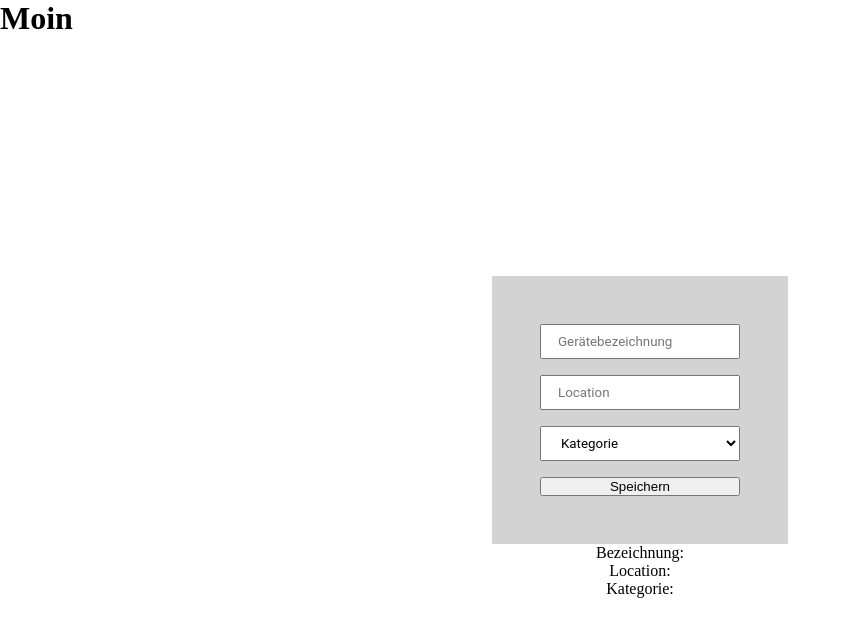
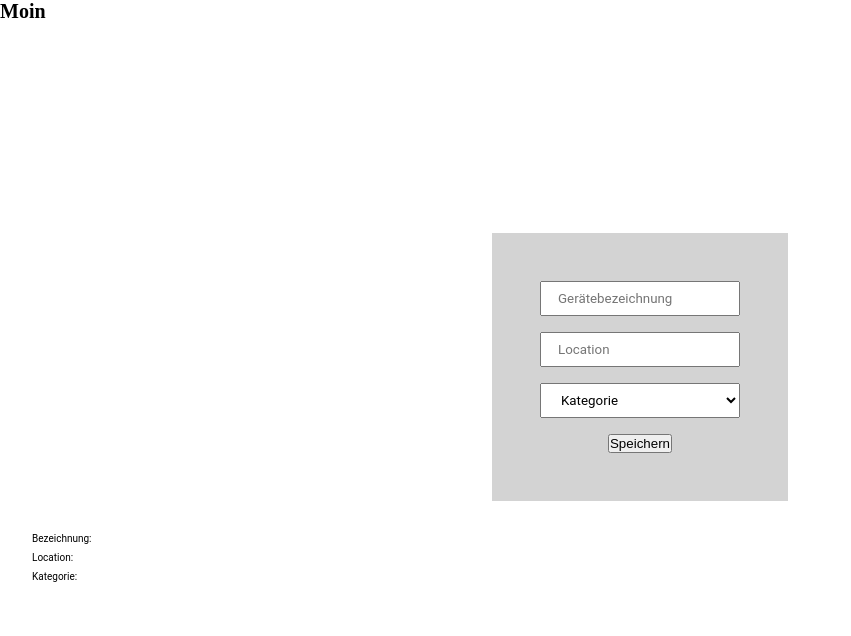
Before and after one commit to WeiMingTay/capstone-verleihApp, a React (Vite) app in the folder frontend/: page /werkzeuge/add in a window 1280 px wide. Shown: the top 636 px of the page, without its empty margins (0-851 px from the left). Built offline with nearby package versions, Linux system fonts and the light colour scheme.

Commit message:
change initial fontSize to 10px for easier use of rem. simple Frontend on addTool Using SCSS and extra _Variables.scss

```diff
--- a/frontend/src/assets/App.css
+++ b/frontend/src/assets/App.css
@@ -6,6 +6,7 @@
 body {
     height: 100vh;
     width: 100vw;
+    font-size: 10px;
 }
 #root {
     height: 100%;
--- a/frontend/src/assets/_Variables.scss
+++ b/frontend/src/assets/_Variables.scss
@@ -21,3 +21,13 @@ $accentColor: #f86268;
 $textColorLight: white;
 $textColorMedium: lightgray;
 $textColorDark: black;
+
+/* === SPACING ===*/
+
+/* === MIXIN ===*/
+@mixin flexCenter($gap) {
+  display: flex;
+  justify-content: center;
+  align-items: center;
+  gap: $gap;
+}
--- a/frontend/src/pages/AddTool/AddTool.scss
+++ b/frontend/src/pages/AddTool/AddTool.scss
@@ -1,18 +1,16 @@
 @import "../../assets/Variables.scss";
 
 .addToolPage {
+  font-family: $fontFamily;
   height: 100%;
   width: 100%;
-  display: flex;
+  @include flexCenter(0);
   flex-direction: column;
-  align-items: center;
-  justify-content: center;
+
 
   form {
-    display: flex;
-    gap: 1rem;
+    @include flexCenter(1rem);
     flex-direction: column;
-    justify-content: center;
     background-color: $backgroundColorMedium;
     text-align: center;
     padding: 3rem;
@@ -22,11 +20,21 @@
         font-family: $fontFamily;
         width: 200px;
         padding: .5rem 1rem;
-        accent-color: hotpink;
+        accent-color: $accentColor;
       }
     }
   }
-  p {
-    text-align: start;
+
+  section {
+    width: 100%;
+    padding: 2rem;
+    display: flex;
+    flex-direction: column;
+    align-items: flex-start;
+    gap: .5rem;
+
+    p {
+      text-align: center;
+    }
   }
 }
--- a/frontend/src/pages/AddTool/AddTool.tsx
+++ b/frontend/src/pages/AddTool/AddTool.tsx
@@ -5,11 +5,11 @@ import {ChangeEvent, FormEvent, useState} from "react";
 
 
 export default function AddTool() {
-    const [, setTool] = useState<Tools>()
+    const [tool, setTool] = useState<Tools>()
     const [name, setName] = useState("")
     const [location, setLocation] = useState("")
     const [category, setCategory] = useState("")
-
+console.log(tool)
 
     function submitNewTool(event: FormEvent) {
 
@@ -61,7 +61,7 @@ export default function AddTool() {
                 <label><input type="text" placeholder="Location" onInput={changeLocation} value={location}
                               required/></label>
                 <label><select onChange={changeCategory} value={category} required>
-                    <option value="" disabled >Kategorie</option>
+                    <option value="" disabled>Kategorie</option>
                     {allCategories.map(category => {
                         return <option
                             key={category}
@@ -72,9 +72,11 @@ export default function AddTool() {
                 </select></label>
                 <button>Speichern</button>
             </form>
-            <p>Bezeichnung: {name}</p>
-            <p>Location: {location}</p>
-            <p>Kategorie: {category}</p>
+            <section>
+                <p>Bezeichnung: {name}</p>
+                <p>Location: {location}</p>
+                <p>Kategorie: {category.charAt(0).toUpperCase() + category.slice(1).toLowerCase()}</p>
+            </section>
         </div>
     );
 }
```
